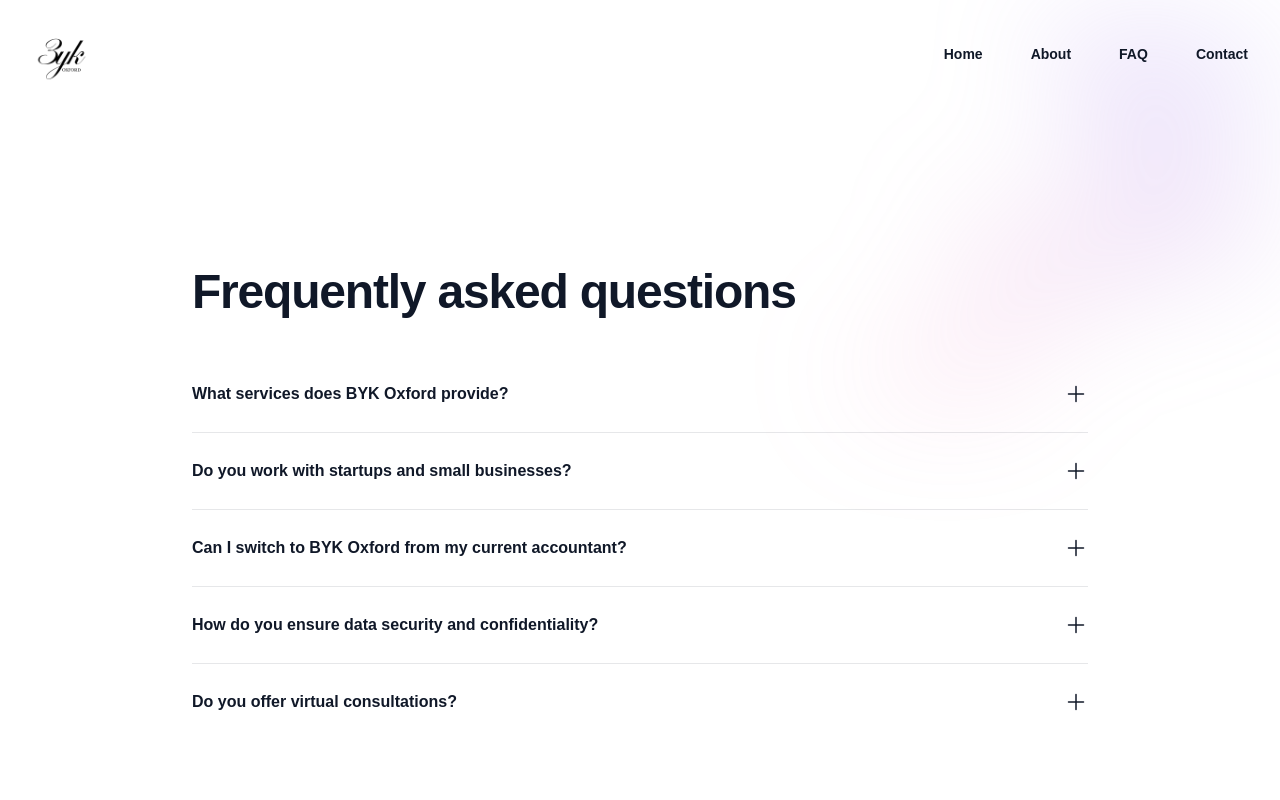
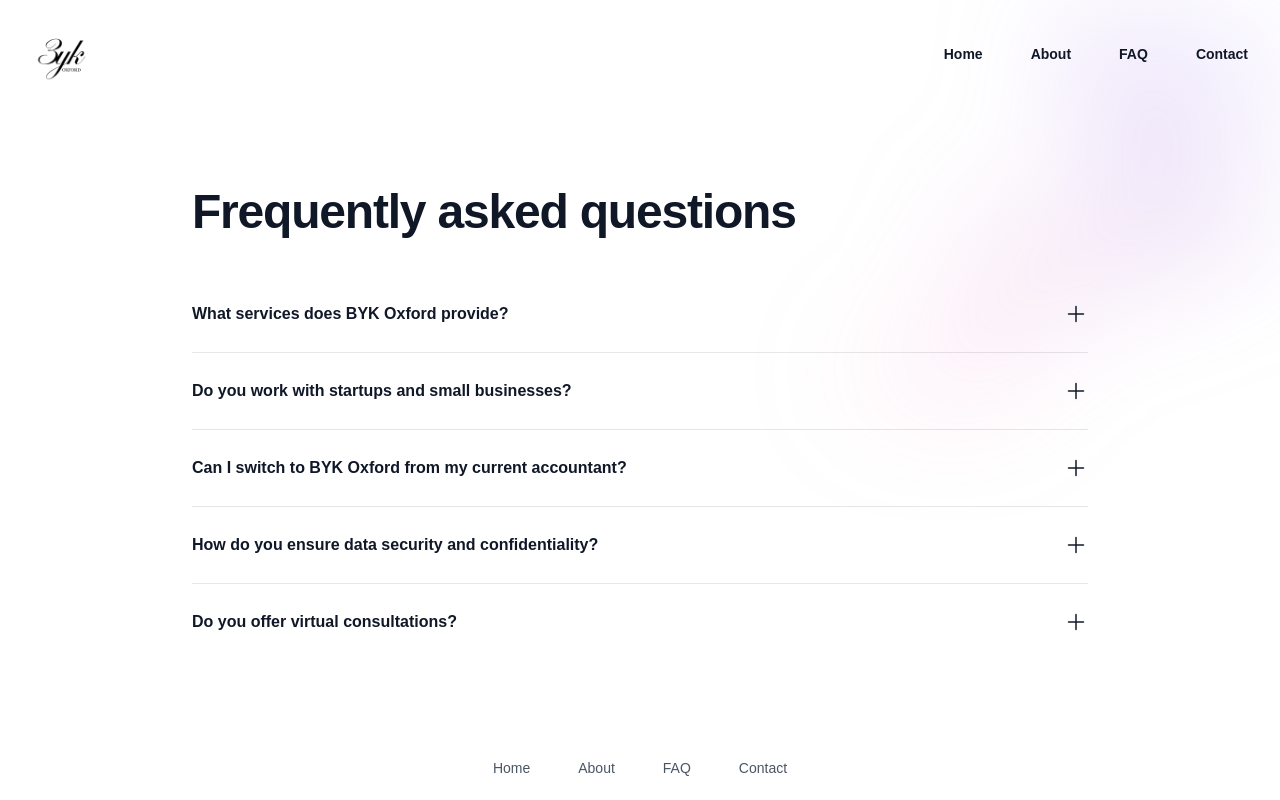
Before and after one commit to BYK-Oxford/byk-website, a Next.js app: page /faq in a window 1280 px wide. Shown: the top 800 px of the page. Built offline with nearby package versions, Linux system fonts and the light colour scheme.

Commit message:
fixed padding issue in faq section

```diff
--- a/src/app/faq/page.tsx
+++ b/src/app/faq/page.tsx
@@ -49,7 +49,7 @@ export default function FAQ() {
         />
       </div>
 
-      <div className="mx-auto max-w-7xl px-6 py-24 sm:py-32 lg:px-8 lg:py-40">
+      <div className="mx-auto max-w-7xl px-6 py-24 sm:py-32 lg:px-8 lg:py-20 ">
         <div className="mx-auto max-w-4xl">
           <h2 className="text-4xl font-semibold tracking-tight text-gray-900 sm:text-5xl">
             Frequently asked questions
```
